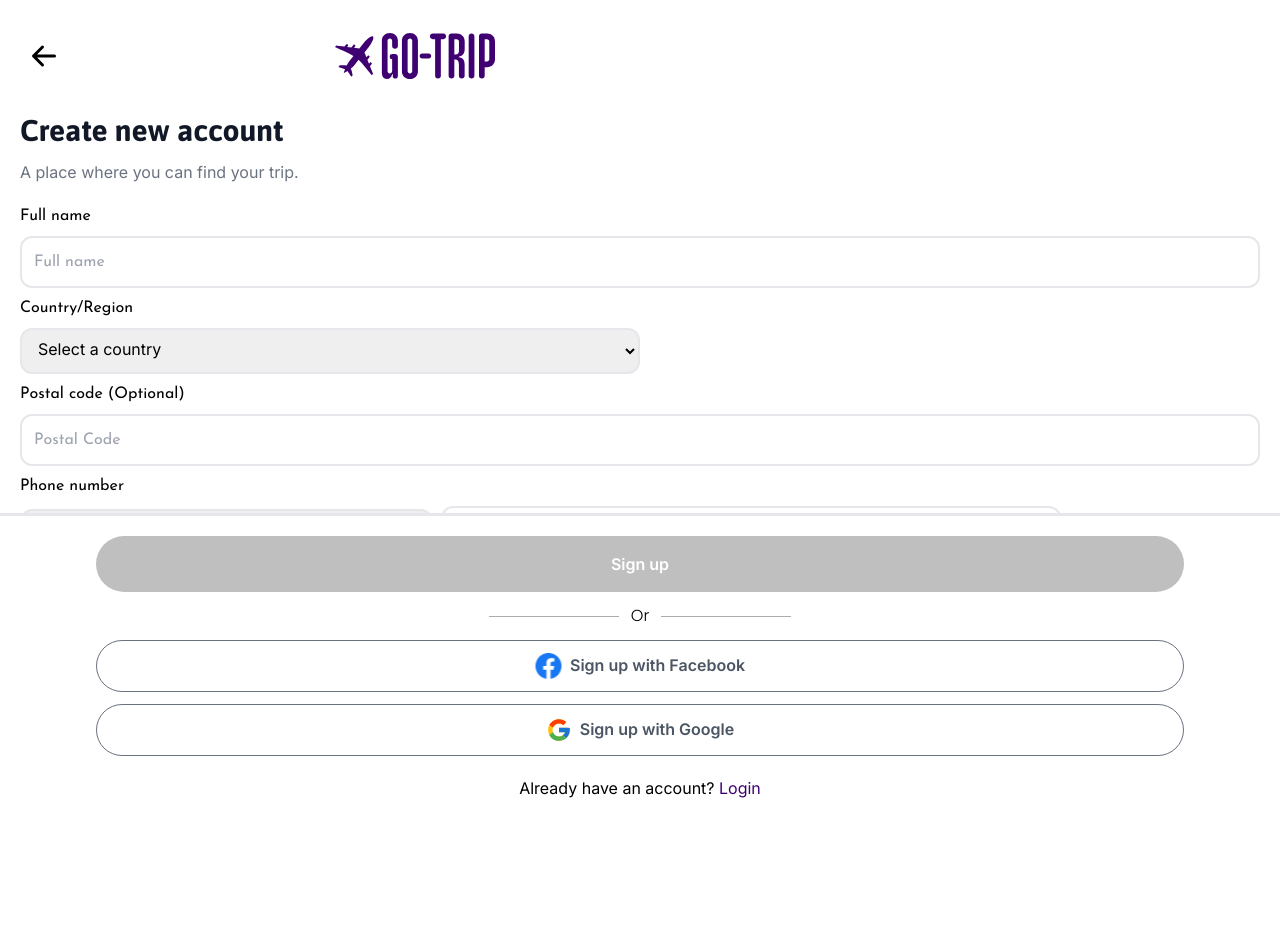
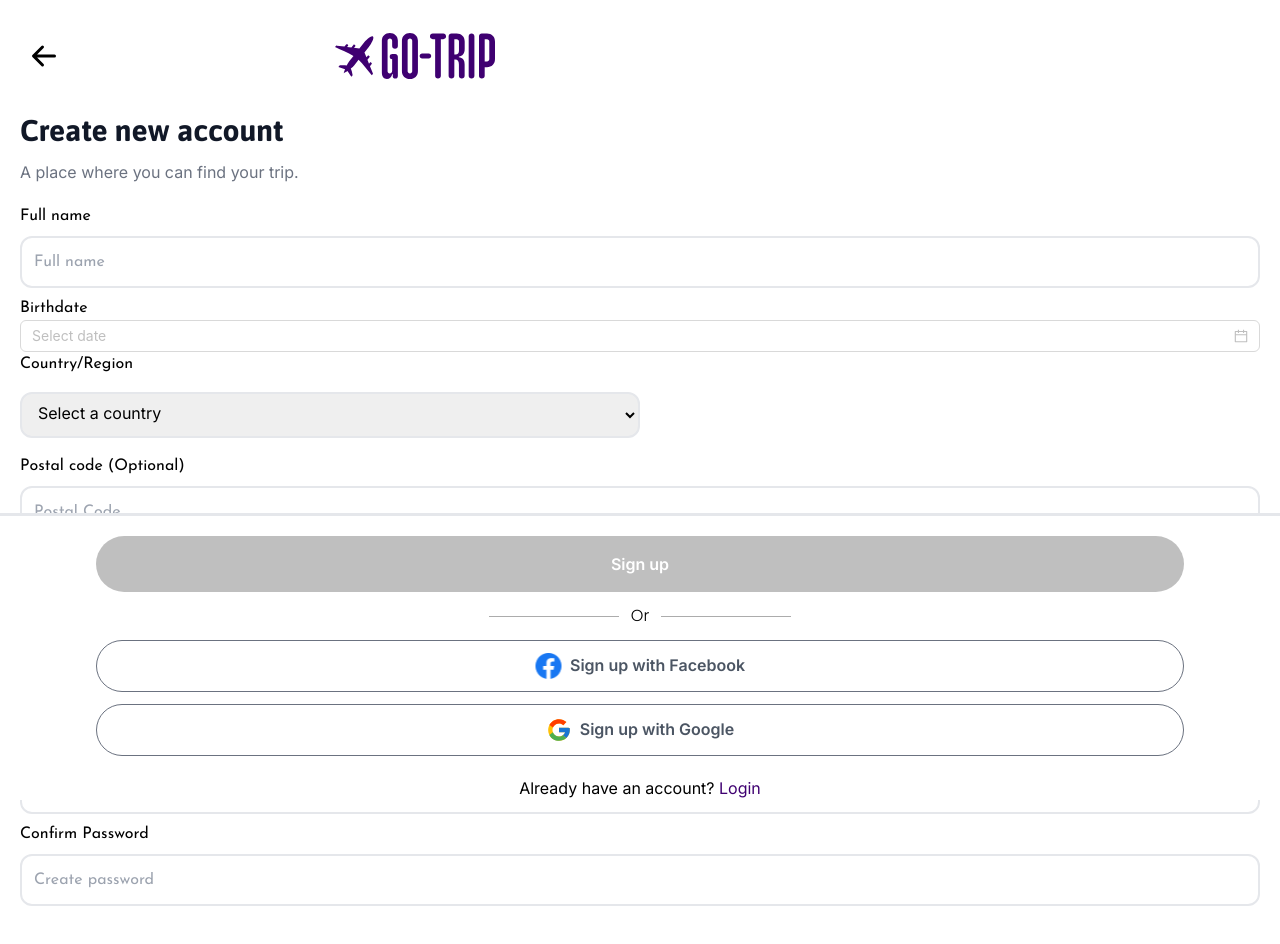
Before and after one commit to EnzoMagurno/Go-Trip-Client, a Next.js app: page /register in a window 1280 px wide. Shown: the top 944 px of the page. Built offline with nearby package versions, Linux system fonts and the light colour scheme.

Commit message:
Register Form Done

```diff
--- a/src/app/register/page.tsx
+++ b/src/app/register/page.tsx
@@ -5,10 +5,15 @@ import { BsArrowLeftShort } from 'react-icons/bs'
 import Link from 'next/link'
 import { Asap, Josefin_Sans, Poppins } from 'next/font/google'
 import { useState, useEffect } from 'react'
-import React, {MouseEventHandler} from 'react'
+import React from 'react'
 import { countries } from 'countries-list'
 import validation from './validation'
 import { Errors } from './validation'
+import { DatePicker } from "antd";
+import {Dayjs} from "dayjs";
+import { useRouter} from 'next/navigation'
+
+
 
 const asap = Asap({ subsets: ['latin'] })
 const josefin = Josefin_Sans({ subsets: ['latin'] })
@@ -17,10 +22,16 @@ const listOfCountries = Object.values(countries)
 
 const page = () => {
 
+    const dateFormatList = ["DD/MM/YYYY", "DD/MM/YY", "DD-MM-YYYY", "DD-MM-YY"];
+    const router = useRouter()
+
+
     const [countriesList, setCountriesList] = useState<string[]>([])
     const [phoneCode, setPhoneCode] = useState<string[]>([])
     const [disabled, setDisabled] = useState<boolean>(true);
     const [focusedField, setFocusedField] = useState<string | null>(null);
+    const [dates, setDates] = useState<string>("")
+
 
     const optionsCountries: string[] = listOfCountries.map(country => country.name)
     const optionsPhone: string[] = listOfCountries.map(country => country.phone)
@@ -37,6 +48,13 @@ const page = () => {
         phone: string;
         email: string;
         password: string;
+        confirmPassword: string;
+        birthday:string;
+        rol:string;
+        gender:string;
+        address:string;
+        dniPassport:string;
+        thirdPartyCreated:boolean
     }
 
     const [errors, setErrors] = useState<Errors>({})
@@ -48,7 +66,17 @@ const page = () => {
         phoneCode: '',
         phone: '',
         email: ''.trim(),
-        password: ''
+        password: '',
+        confirmPassword: '',
+        birthday:'',
+        rol:"user",
+        gender:"",
+        address:"",
+        dniPassport:"",
+        thirdPartyCreated:false
+
+
+
     });
 
     useEffect(() => {
@@ -56,7 +84,6 @@ const page = () => {
         setPhoneCode(phoneSet)
         setCountriesList(optionsCountries)
         buttonStatus()
-
 
     }, [form])
 
@@ -99,10 +126,15 @@ const page = () => {
                 phoneCode: selectedPhoneLada,
             }));
         }
+
+        setErrors(validation({
+            ...form,
+            [e.target.name]: e.target.value
+        }))
     };
 
     const buttonStatus = () => {
-        if (!form.name || !form.country || !form.email || !form.password || !form.phone || !form.phoneCode || errors.name || errors.country || errors.email || errors.password || errors.phone || errors.phoneCode ){
+        if (!form.name || !form.country || !form.email || !form.password || !form.phone || !form.phoneCode || !form.confirmPassword || !form.birthday || errors.name || errors.country || errors.email || errors.password || errors.phone || errors.phoneCode || errors.confirmPassword || errors.birthday ){
             setDisabled(true)
             // console.log(disabled)
         }else{
@@ -110,8 +142,40 @@ const page = () => {
         }
     }
 
-    const handleClick = (e:MouseEventHandler<HTMLButtonElement>) =>{
+    const handleFocus = (e: React.FocusEvent<HTMLInputElement>) => {
+        setFocusedField(e.target.name);
+      };
+
+    const handleBlur = () => {
+        setFocusedField(null);
+      };
+
+      const handleSelectFocus = (e: React.FocusEvent<HTMLSelectElement>) => {
+        setFocusedField(e.target.name);
+      };
+
+      const handleDatePickerFocus = (e: React.FocusEvent<HTMLInputElement>) => {
+        setFocusedField(e.target.name);
+      };
+
+      const handleDateChange = (value: Dayjs | null, fieldName: string) => {
+
+        const dateValue = value?.format('DD-MM-YYYY')
+        // console.log(dateValue,fieldName)
+
+        setForm({
+            ...form,
+            [fieldName]: dateValue
+        });
+        setErrors(validation({
+            ...form,
+            [fieldName]: dateValue
+        }))
+    }
+
+    const handleClick = (event: React.MouseEvent<HTMLButtonElement>) => {
         console.log(form)
+        // router.push('/')
     }
 
     return (
@@ -142,25 +206,50 @@ const page = () => {
                     </p>
                 </div>
 
+
+                <form className='pl-5 pr-5 flex flex-col'>
+
 {/* NAME */}
-                <form className='pl-5 pr-5 flex flex-col'>
                     <label className={`${josefin.className}`} htmlFor="nameInput">Full name</label>
-                    <input className={`${josefin.className} border-2 rounded-xl my-2 pl-3 py-3 pb-3 `}
+                    <input
+                        className={`${josefin.className} border-2 rounded-xl my-2 pl-3 py-3 pb-3 ${
+                        errors.name && focusedField === 'password' || errors.name && focusedField === 'confirmPassword' ? 'border-red-300' : ''}`}
+
                         type="text"
                         onChange={handleChange}
                         placeholder='Full name'
                         id='nameInput'
                         name='name'
-                        autoComplete='off' />
+                        onFocus={handleFocus}
+                        onBlur={handleBlur}
+                        autoComplete='off'
+                         />
 
-                    {errors.name ? <li className='text-red-400'>{errors.name}</li> : null}
+                        {errors.name && focusedField === 'name' && <li className='text-red-400'>{errors.name}</li>}
+
+{/* DATE */}
+                    <label className={`${josefin.className}`} htmlFor="nameInput">Birthdate</label>
+                        <DatePicker
+                        className={`${errors.birthday && focusedField === 'password' || errors.birthday && focusedField === 'confirmPassword' ? 'border-red-400' : ''}`}
+                        name='birthday'
+                        onFocus={handleDatePickerFocus}
+                        onBlur={handleBlur}
+                        onChange={(value) => handleDateChange(value, 'birthday')}
+                        format={dateFormatList}
+                        />
+
+                    {errors.birthday && focusedField === 'birthday' && <li className='text-red-400'>{errors.birthday}</li>}
+
 
 {/* COUNTRIES */}
                     <label className={`${josefin.className}`} htmlFor="countryInput">Country/Region</label>
-                    <select className={`border-2 rounded-xl pt-2 w-1/2 my-2 pl-3 py-3 pb-3 `}
+                    <select className={`border-2 rounded-xl pt-2 w-1/2 my-4 pl-3 py-3 pb-3 ${
+                            errors.country && focusedField === 'password' || errors.country && focusedField === 'confirmPassword' ? 'border-red-300' : ''}`}
                         name='country'
                         autoComplete='off'
                         onChange={selectChange}
+                        onFocus={handleSelectFocus}
+                        onBlur={handleBlur}
                         id="countryInput">
                         <option value='' className={`${josefin.className}`}>Select a country</option>
                         {countriesList.sort().map(country => (
@@ -168,7 +257,9 @@ const page = () => {
                         ))}
                     </select>
 
-                    {errors.country ? <li className='text-red-400'>{errors.country}</li> : null}
+                    {errors.country && focusedField === 'country' && <li className='text-red-400'>{errors.country}</li>}
+
+
 
 {/* POSTAL */}
                     <label className={`${josefin.className}`} htmlFor="postalCodeInput">Postal code (Optional)</label>
@@ -178,19 +269,24 @@ const page = () => {
                         placeholder='Postal Code'
                         id='postalCodeInput'
                         autoComplete='off'
+                        onFocus={handleFocus}
+                        onBlur={handleBlur}
                         onChange={handleChange} />
 
-                    {errors.postalCode ? <li className='text-red-400'>{errors.postalCode}</li> : null}
+                    {errors.postalCode && focusedField === 'postalCode' && <li className='text-red-400'>{errors.postalCode}</li>}
 
-
-{/* PHONE */}
+{/* PHONECODE */}
                     <label className={`${josefin.className}`} htmlFor='phone'>Phone number</label>
                     <div>
                         <div>
                             <select
-                                className={`${josefin.className} border-2 rounded-xl mr-2 my-2 pl-3 py-3 pb-3 w-1/3`}
+                                  className={`${josefin.className} border-2 rounded-xl mr-2 my-2 pl-3 py-3 pb-3 w-1/3 ${
+                                    errors.phoneCode && focusedField === 'password' || errors.phoneCode && focusedField === 'confirmPassword' ? 'border-red-300': ''}`}
                                 name='phoneCode'
+                                onFocus={handleSelectFocus}
+                                onBlur={handleBlur}
                                 onChange={phoneHandler}
+                                defaultValue={"code"}
                             >
                                 <option className={`${josefin.className}`} value="code">Code</option>
                                 {phoneCode.map(phone => (
@@ -199,32 +295,41 @@ const page = () => {
                                     </option>
                                 ))}
                             </select>
+
+{/* PHONE */}
                             <input
-                                className={`${josefin.className} border-2 rounded-xl my-2 pl-3 py-3 pb-3 w-1/2`}
+                                className={`${josefin.className} border-2 rounded-xl my-2 pl-3 py-3 pb-3 w-1/2
+                                 ${errors.phone && focusedField === 'password' || errors.phone && focusedField === 'confirmPassword' ? 'border-red-300': ''}`}
+
                                 type="number"
                                 name='phone'
                                 placeholder='Phone Number'
                                 id='phone'
                                 onChange={handleChange}
+                                onFocus={handleFocus}
+                                onBlur={handleBlur}
                                 autoComplete='off'
                             />
                         </div>
                     </div>
-                    {errors.phoneCode ? <li className='text-red-400'>{errors.phoneCode}</li> : null}
-                    {errors.phone ? <li className='text-red-400'>{errors.phone}</li> : null}
+                    {errors.phoneCode && focusedField === 'phoneCode' && <li className='text-red-400'>{errors.phoneCode}</li>}
+                    {errors.phone && focusedField === 'phone' && <li className='text-red-400'>{errors.phone}</li>}
 
 
 {/* EMAIL */}
                     <label className={`${josefin.className}`} htmlFor="email">Email adress</label>
-                    <input className={`${josefin.className} border-2 rounded-xl my-2 pl-3 py-3 pb-3 `}
+                    <input className={`${josefin.className} border-2 rounded-xl my-2 pl-3 py-3 pb-3
+                         ${errors.email && focusedField === 'password' || errors.email && focusedField === 'confirmPassword' ? 'border-red-300': ''}`}
                         type="email"
                         name='email'
                         onChange={handleChange}
                         placeholder='Email address'
+                        onFocus={handleFocus}
+                        onBlur={handleBlur}
                         id='email'
                         autoComplete='off' />
 
-                    {errors.email ? <li className='text-red-400'>{errors.email}</li> : null}
+                    {errors.email && focusedField === 'email' && <li className='text-red-400'>{errors.email}</li>}
 
 
 {/* PASSWORD */}
@@ -236,9 +341,27 @@ const page = () => {
                         onChange={handleChange}
                         placeholder='Create password'
                         id='password'
+                        onFocus={handleFocus}
+                        onBlur={handleBlur}
                         autoComplete='off' />
 
-                    {errors.password ? <li className='text-red-400'>{errors.password}</li> : null}
+                    {errors.password && focusedField === 'password' && <li className='text-red-400'>{errors.password}</li>}
+
+{/* CONFIRM PASSWORD */}
+
+                    <label className={`${josefin.className}`} htmlFor="password">Confirm Password</label>
+                    <input className={`${josefin.className} border-2 rounded-xl my-2 pl-3 py-3 pb-3 `}
+                        type="password"
+                        name='confirmPassword'
+                        onChange={handleChange}
+                        placeholder='Create password'
+                        id='confirmPassword'
+                        onFocus={handleFocus}
+                        onBlur={handleBlur}
+                        autoComplete='off' />
+
+                    {errors.confirmPassword && focusedField === 'confirmPassword' && <li className='text-red-400'>{errors.confirmPassword}</li>}
+
 
                 </form>
             </div>
@@ -251,8 +374,7 @@ const page = () => {
                     <button
                     className={`${disabled ? `bg-[#8888]` : `bg-[#3F0071]`} + text-white font-semibold py-4 px-4 rounded-full w-[85%]`}
                     name='signButton'
-                    onClick={(e:any) => {handleClick(e)}}
-                    disabled={disabled}
+                    onClick={(e: React.MouseEvent<HTMLButtonElement>) => { handleClick(e) }}
                     >
                     Sign up
                     </button>
```
Also changed, not shown: src/app/register/validation.ts (+54 -3 lines).
